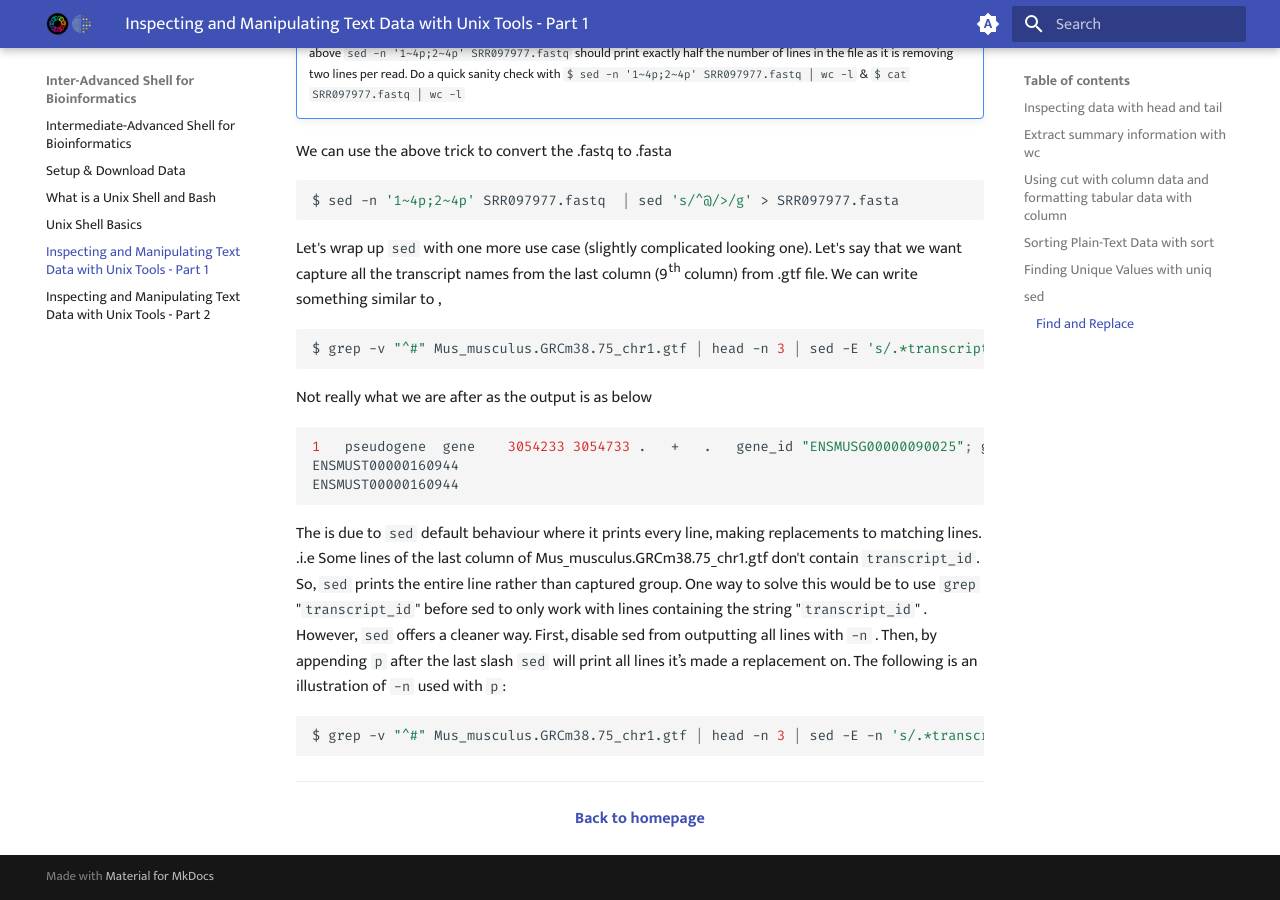
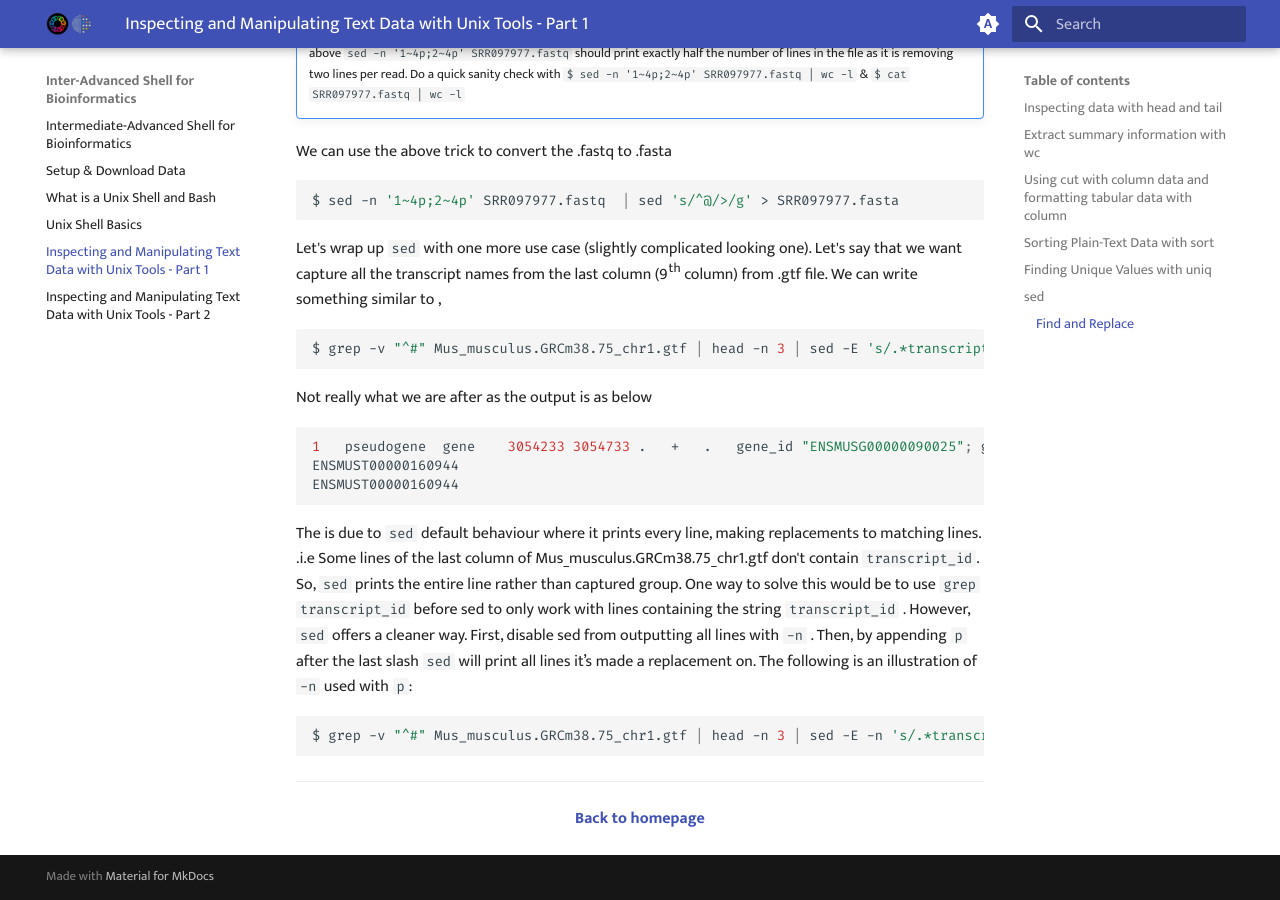
Before and after one commit to GenomicsAotearoa/shell-for-bioinformatics, an MkDocs documentation site: the page built from docs/4_inspectmanipluate.md, in a window 1280 px wide and 900 px high, scrolled down 9416 px. Built offline with MkDocs 1.6.1 and Material for MkDocs 9.7.7, drawn with Linux system fonts in a browser that asks for light colours.

````diff
--- a/docs/4_inspectmanipluate.md
+++ b/docs/4_inspectmanipluate.md
@@ -418,7 +418,7 @@ ENSMUST00000160944
 ENSMUST00000160944
 ```
 
-The is due to `sed` default behaviour where it prints every line, making replacements to matching lines. .i.e Some lines of the last column of Mus_musculus.GRCm38.75_chr1.gtf don't contain `transcript_id`. So, `sed` prints the entire line rather than captured group. One way to solve this would be to use `grep` "`transcript_id`" before sed to only work with lines containing the string "`transcript_id`" . However, `sed` offers a cleaner way. First, disable sed from outputting all lines with `-n` . Then, by appending `p` after the last slash `sed` will print all lines it’s made a replacement on. The following is an illustration of `-n` used with `p`:
+The is due to `sed` default behaviour where it prints every line, making replacements to matching lines. .i.e Some lines of the last column of Mus_musculus.GRCm38.75_chr1.gtf don't contain `transcript_id`. So, `sed` prints the entire line rather than captured group. One way to solve this would be to use `grep` `transcript_id` before sed to only work with lines containing the string `transcript_id` . However, `sed` offers a cleaner way. First, disable sed from outputting all lines with `-n` . Then, by appending `p` after the last slash `sed` will print all lines it’s made a replacement on. The following is an illustration of `-n` used with `p`:
 
 ```bash
 $ grep -v "^#" Mus_musculus.GRCm38.75_chr1.gtf | head -n 3 | sed -E -n 's/.*transcript_id "([^"]+)".*/\1/p'
````
